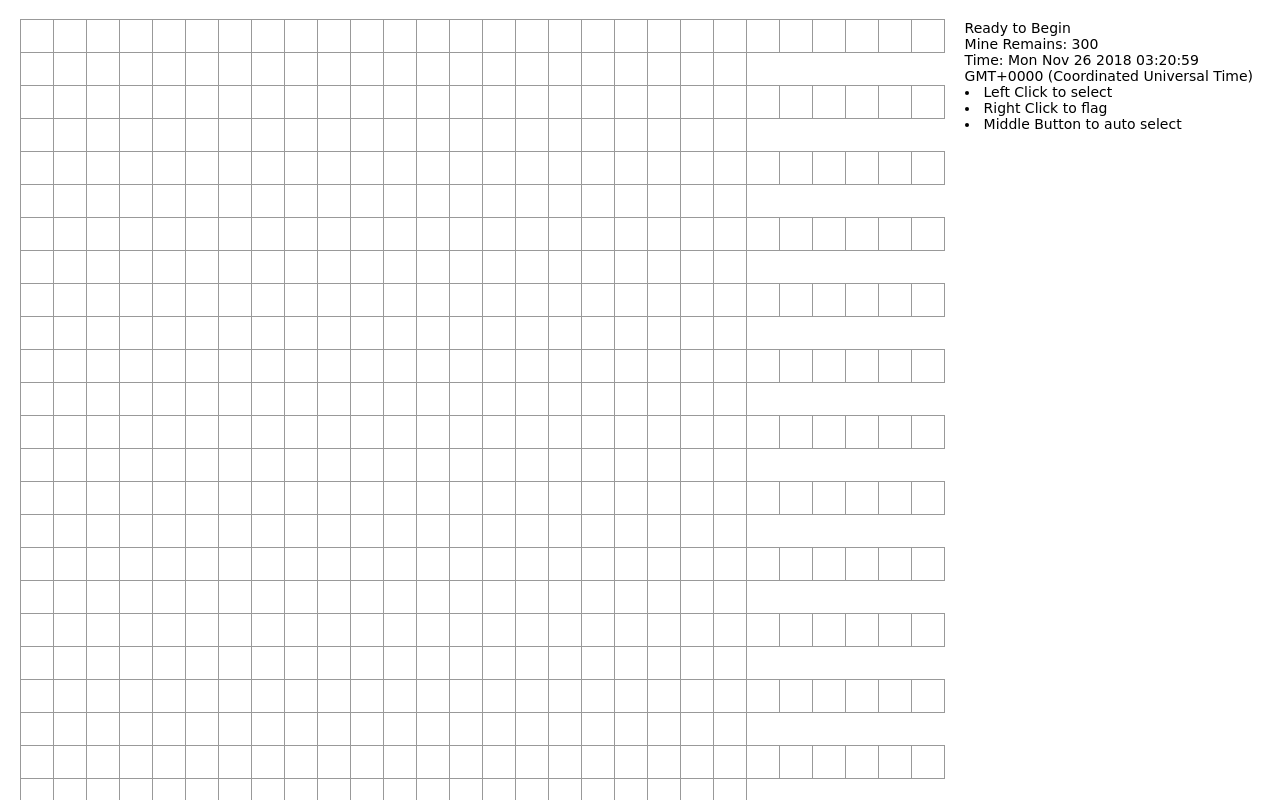
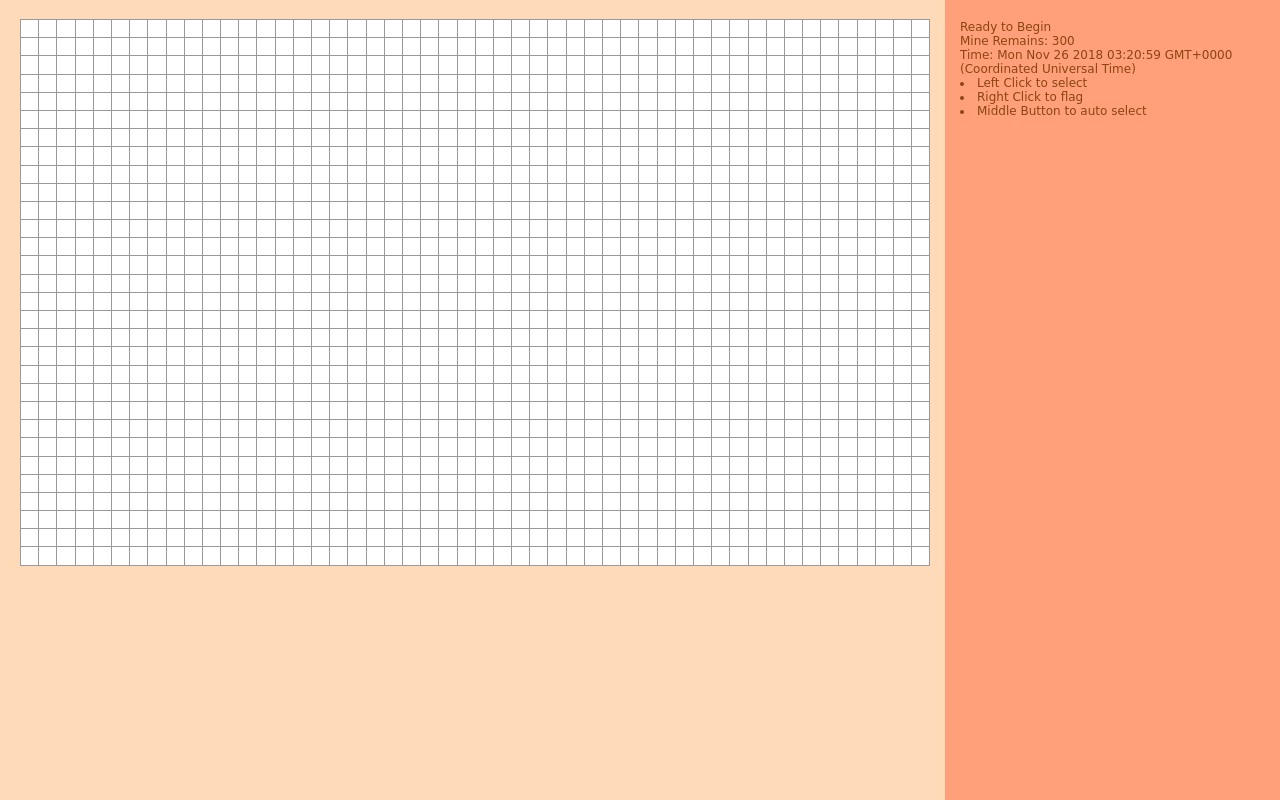
Before and after one commit to TianqiCS/MineSweeper-Remaster, a React (Create React App) app: page / in a window 1280 px wide. Shown: the top 800 px of the page. Built offline with nearby package versions, Linux system fonts and the light colour scheme.

Commit message:
some css changes

```diff
--- a/src/App.css
+++ b/src/App.css
@@ -32,8 +32,9 @@
 }
 
 body {
-  font: 14px "Century Gothic", Futura, sans-serif;
+  font: 12px "Century Gothic", Futura, sans-serif;
   margin: 20px;
+  background-color: peachpuff;
 }
 
 ol, ul {
@@ -54,15 +55,15 @@ ol, ul {
   background: #fff;
   border: 1px solid #999;
   float: left;
-  font-size: 24px;
+  font-size: 1.2vw;
   font-weight: bold;
-  line-height: 34px;
-  height: 34px;
+  line-height: 1.5vw;
+  height: 1.5vw;
   margin-right: -1px;
   margin-top: -1px;
   padding: 0;
   text-align: center;
-  width: 34px;
+  width: 1.5vw;
 }
 
 .square:focus {
@@ -70,7 +71,7 @@ ol, ul {
 }
 
 .square:hover {
-  background-color: burlywood;
+  background-color: rosybrown;
 }
 
 .square[name="1"] {
@@ -117,11 +118,21 @@ ol, ul {
 }
 
 .game {
-  display: flex;
+  display: inline;
   flex-direction: row;
 }
 
 .game-info {
-  margin-left: 20px;
+  height: 100%;
+  width: 25%;
+  position: fixed;
+  z-index: 1;
+  top: 0;
+  right: 0;
+  background-color: lightsalmon;
+  overflow-x: hidden;
+  padding-top: 20px;
+  padding-left: 15px;
   font-family: "Comic Sans MS", serif;
+  color: saddlebrown;
 }
```
